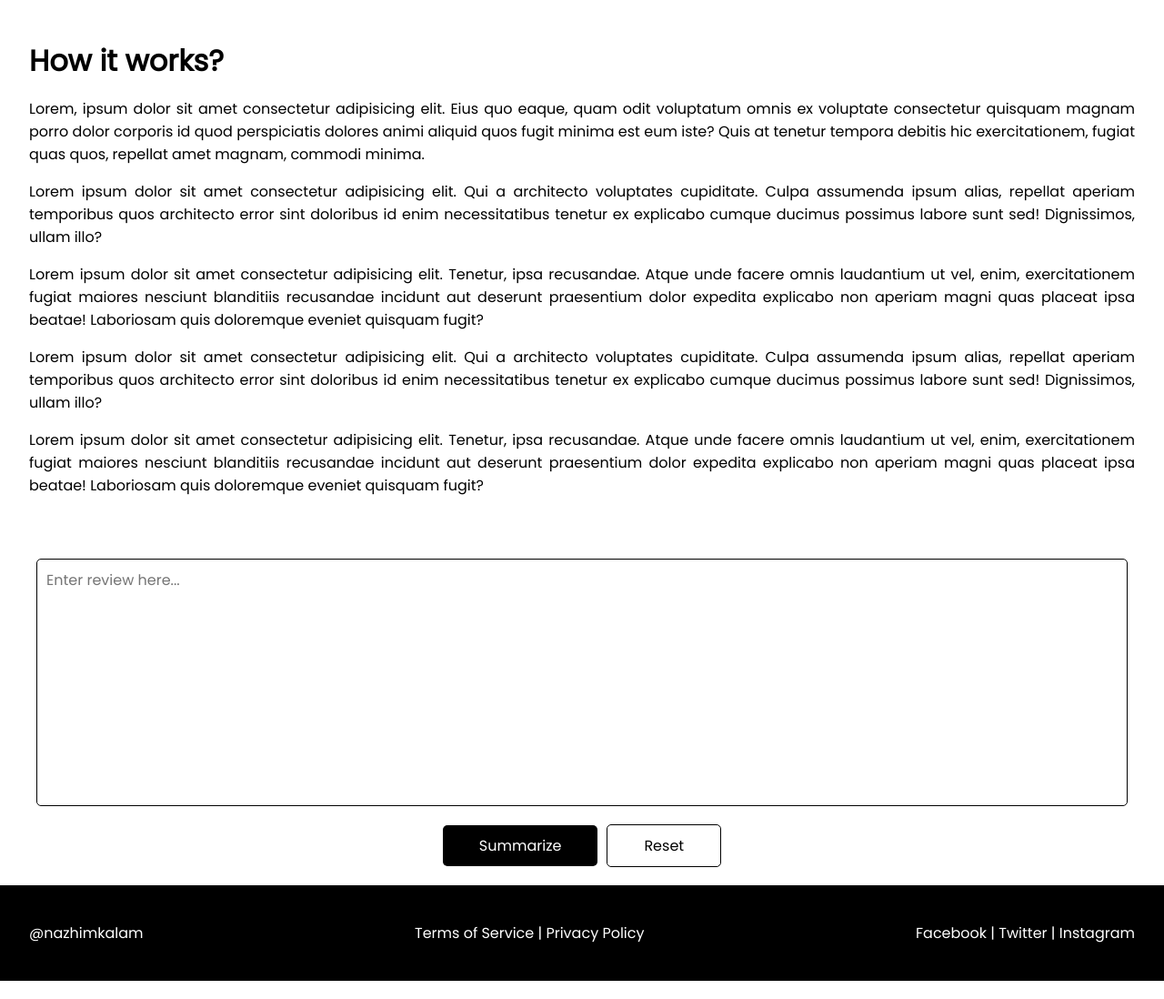
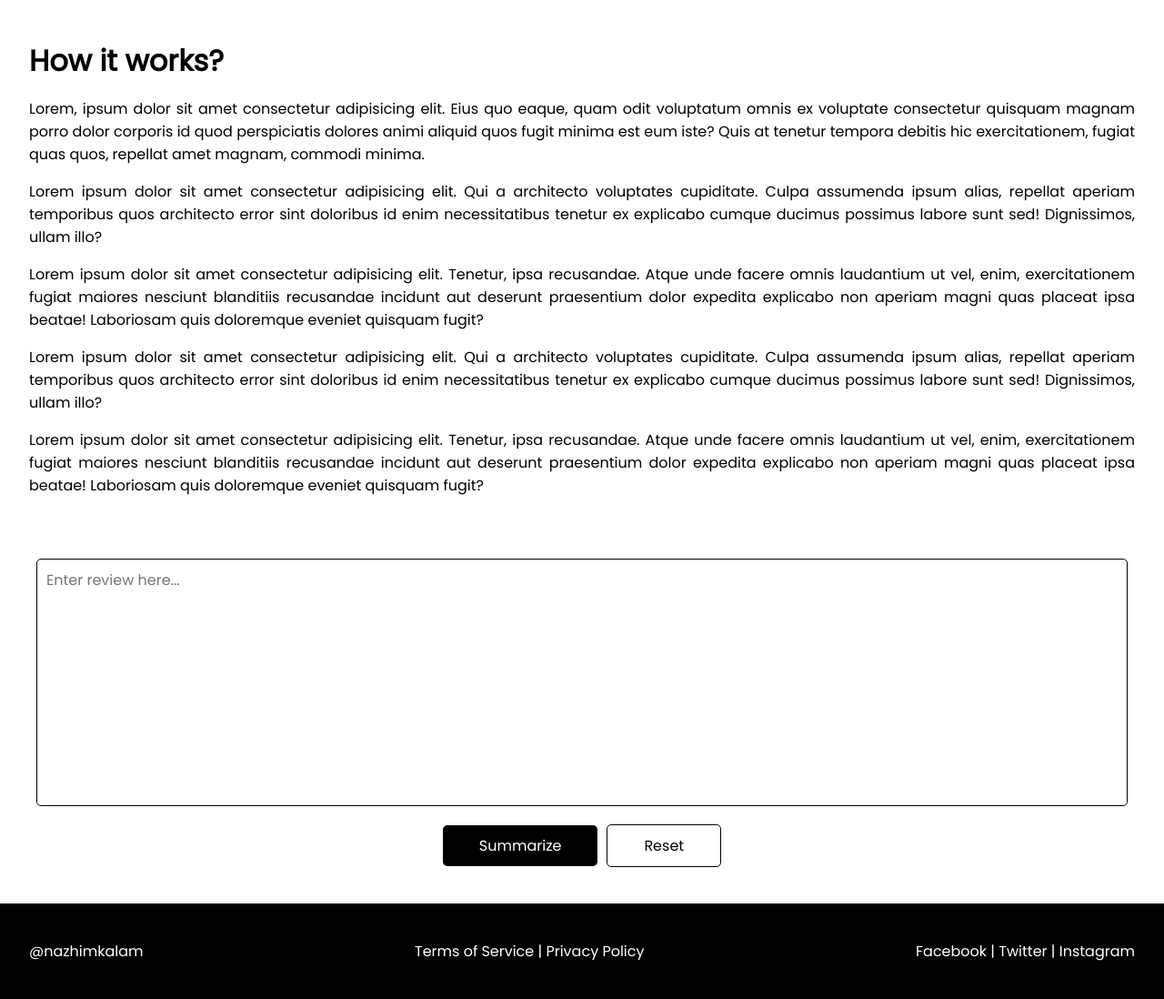
Before and after one commit to nazhimkalam/gensum, a React (Create React App) app in the folder Implementation/frontend/: page / in a window 1280 px wide. Shown: the part 511-1609 px from the top of the page at 91% size. Built offline with nearby package versions, Linux system fonts and the light colour scheme.

Commit message:
updated the button alignments

```diff
--- a/Implementation/frontend/src/components/Summarizer/Summarizer.tsx
+++ b/Implementation/frontend/src/components/Summarizer/Summarizer.tsx
@@ -93,7 +93,7 @@ const StyledContainer = styled.div`
         display: flex;
         align-items: center;
         justify-content: center;
-        margin-top: 20px;
+        margin: 20px 0;
         button {
             padding: 10px 40px;
             border: none;
```
